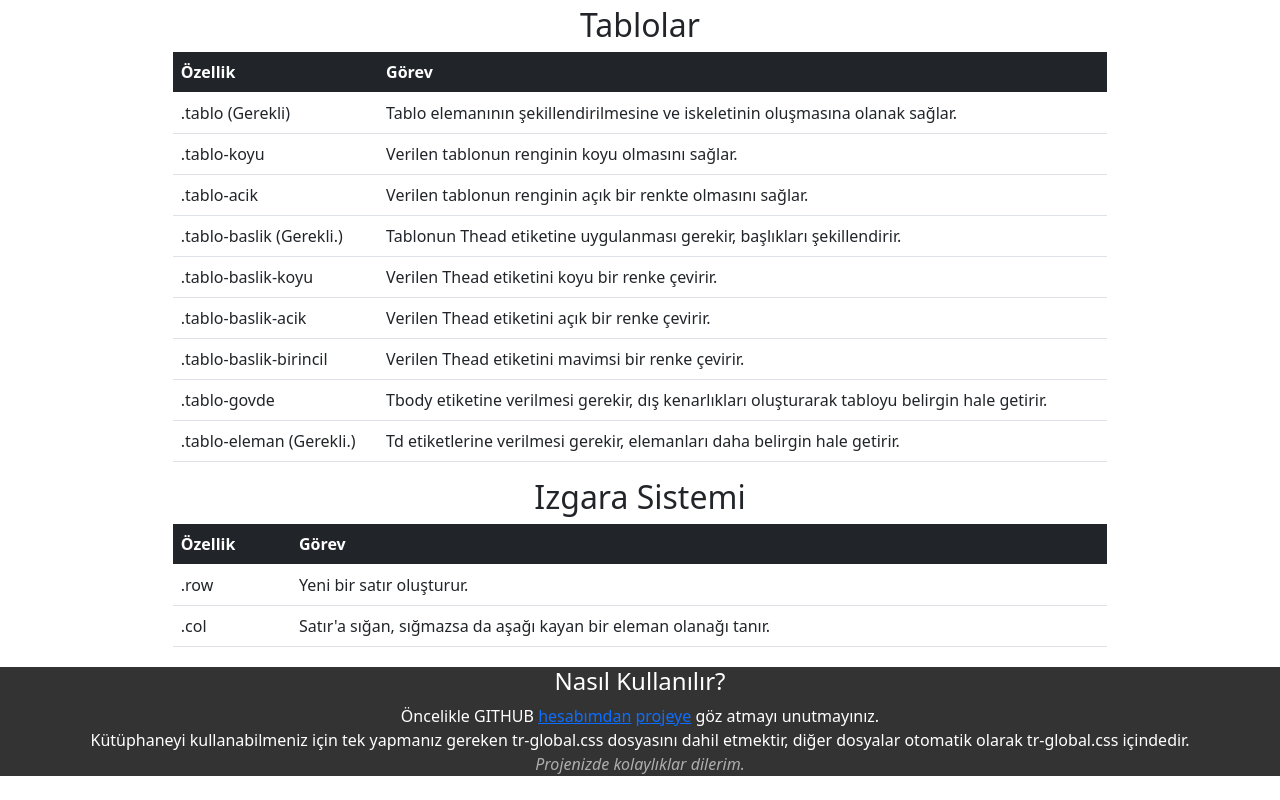
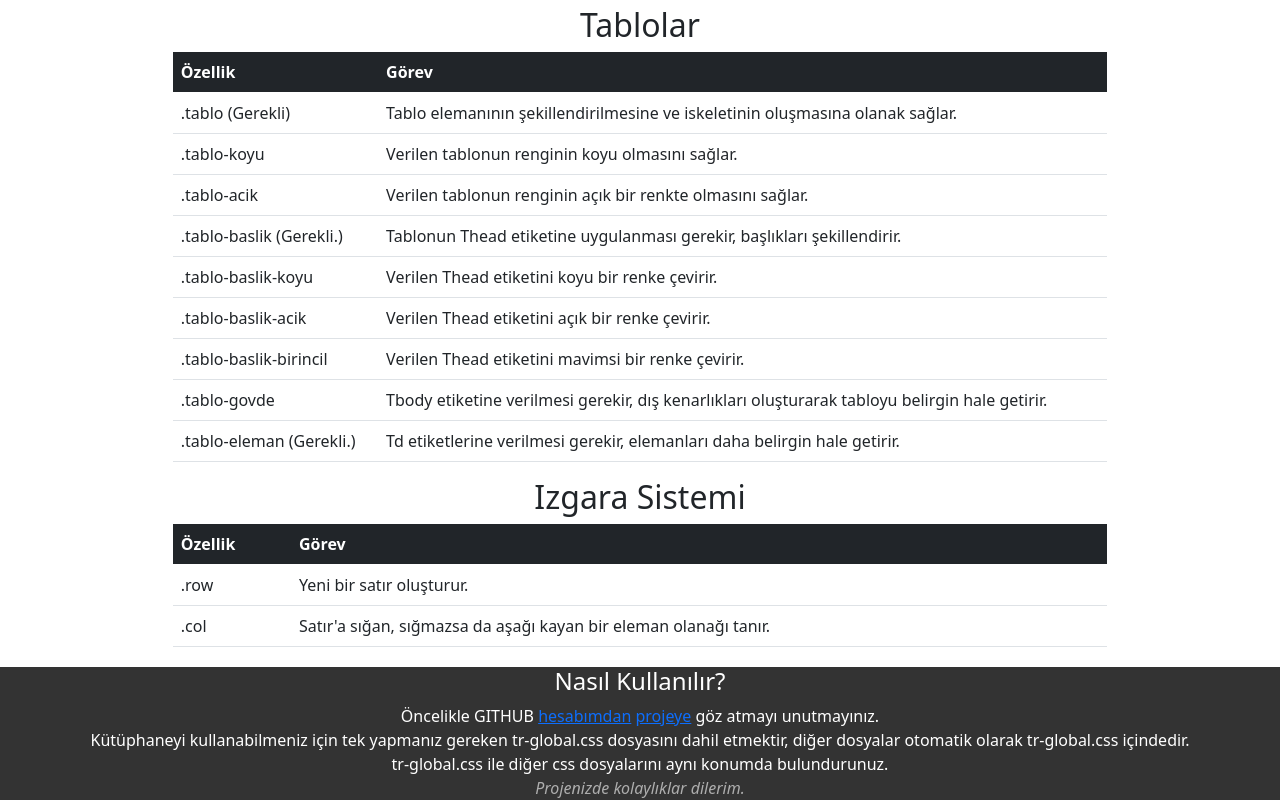
Before and after one commit to muratcan06/Turkce-CSS-Kutuphanesi, a plain HTML site: page index.html in a window 1280 px wide. Shown: the part 6067-6867 px from the top of the page. Before the commit the page ends 6843 px from the top, so only its background shows below. Drawn offline with nearby package versions, Linux system fonts and the light colour scheme.

Commit message:
Dökümantasyon

```diff
--- a/index.html
+++ b/index.html
@@ -663,6 +663,7 @@
             Öncelikle GITHUB <a href="https://github.com/MuratcanYanik" target="_blank">hesabımdan</a> <a target="_blank" href="https://github.com/MuratcanYanik/Turkce-CSS-Kutuphanesi">projeye</a> göz atmayı unutmayınız.<br>
             Kütüphaneyi kullanabilmeniz için tek yapmanız gereken tr-global.css dosyasını dahil etmektir,
             diğer dosyalar otomatik olarak tr-global.css içindedir.<br>
+            tr-global.css ile diğer css dosyalarını aynı konumda bulundurunuz.<br>
             <i class="sonuk">Projenizde kolaylıklar dilerim.</i>
         </div>
 
```
